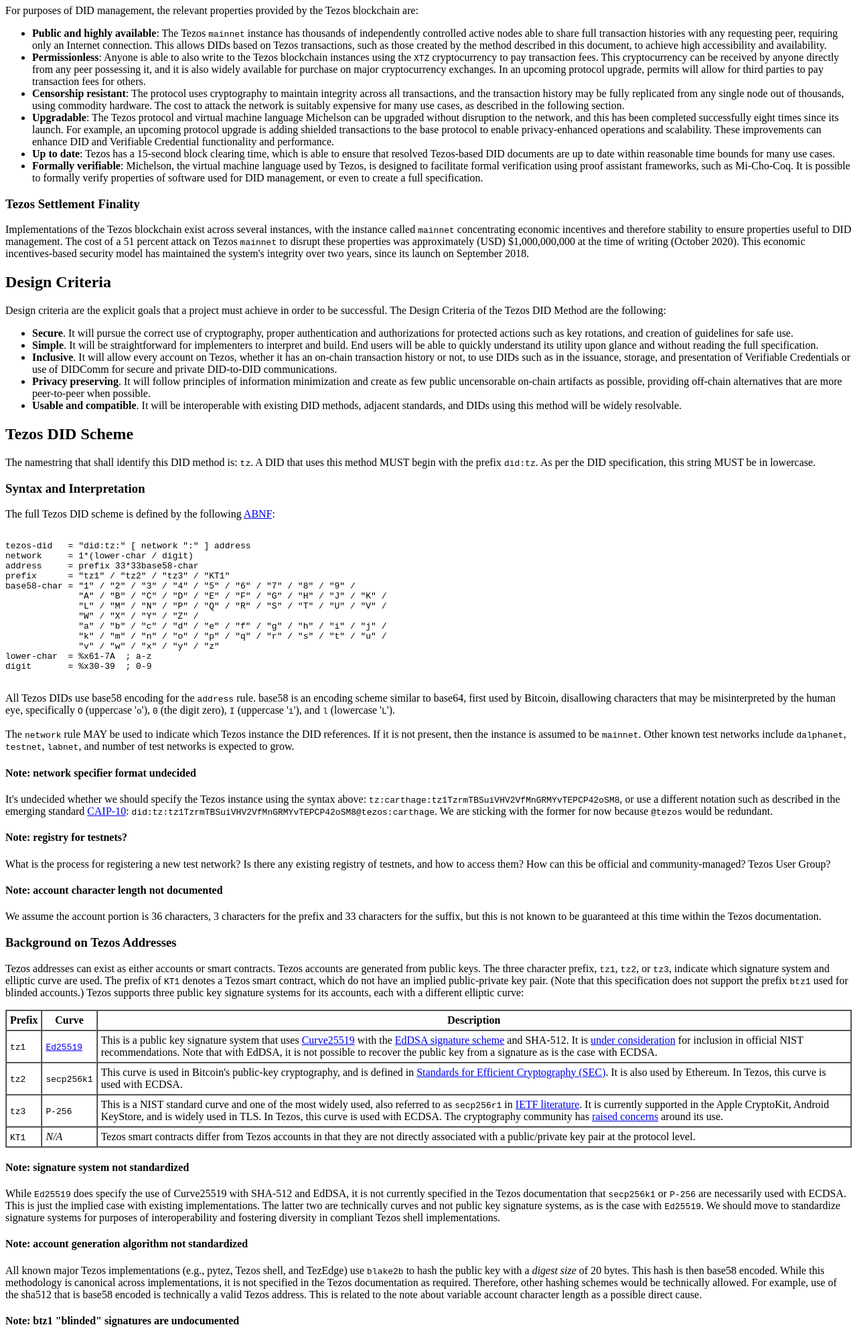
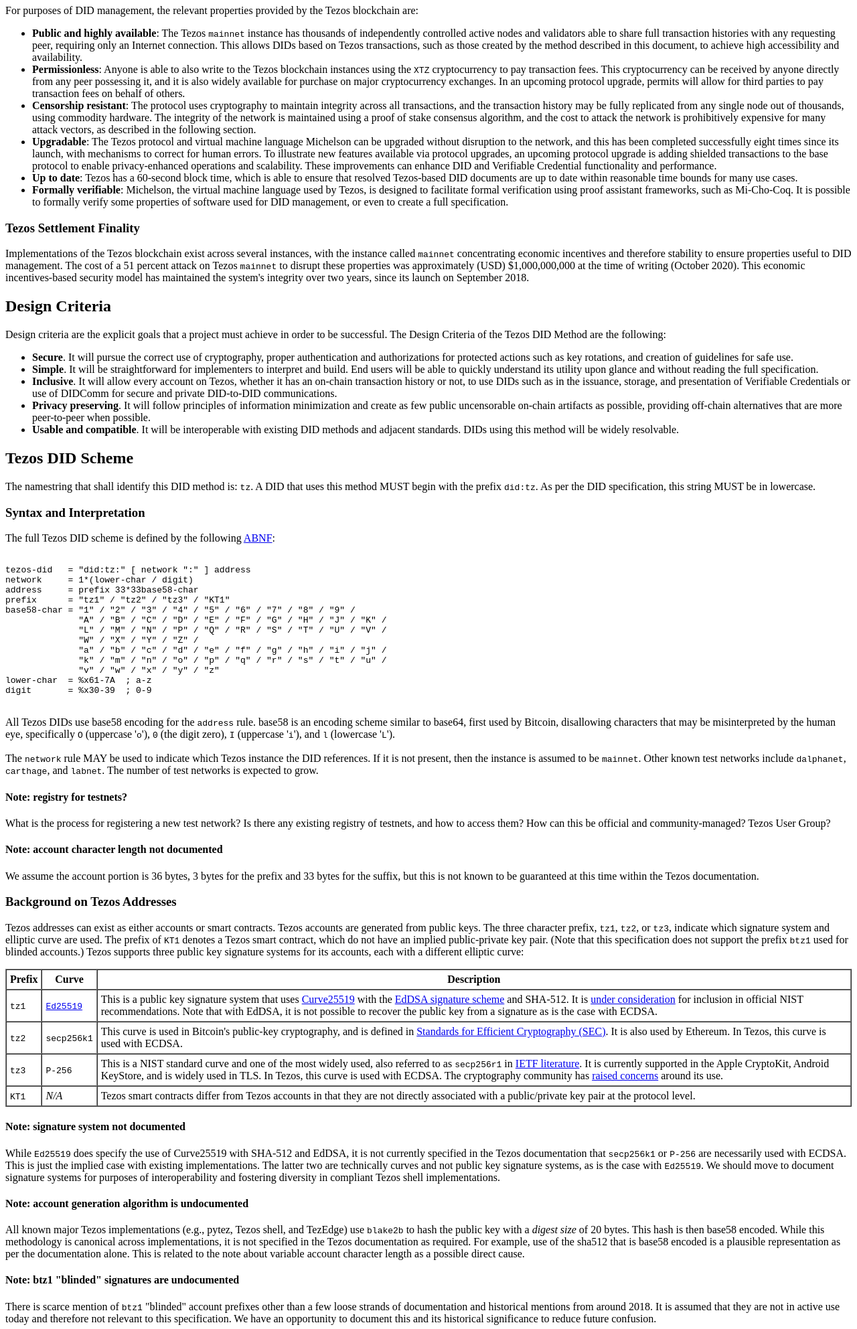
Before and after one commit to spruceid/did-tezos, a plain HTML site: page index.html in a window 1280 px wide. Shown: the part 440-2425 px from the top of the page at 67% size. Drawn offline with Linux system fonts and the light colour scheme; a script that the page names is missing.

Commit message:
updates from mk and gr

```diff
--- a/index.html
+++ b/index.html
@@ -23,13 +23,15 @@
 </head>
 <body>
   <section id='abstract'>
-  <p> Tezos is an open-source blockchain protocol that is self-amending and
-      uses a virtual machine language called Michelson, which is designed to
-      support formal verification using proof assistants. It can be used for
-      DID creation and management compatible with the issuance, storage, and
-      verification of Verifiable Credentials, achieving a pragmatic balance
-      across privacy, decentralization, and accessibility for general purpose
-      use in Internet scale consumer and B2B applications.</p>
+    <p> <a href="https://gitlab.com/tezos/tezos">Tezos</a> is an open-source
+        blockchain protocol that has a formalized process for upgrades and uses
+        a virtual machine language called Michelson, which is designed to
+        support formal verification using proof assistants. It can be used for
+        DID creation and management compatible with the issuance, storage, and
+        verification of Verifiable Credentials, achieving a pragmatic balance
+        across privacy, decentralization, and accessibility for general purpose
+        use in Internet scale consumer and B2B applications.
+  </p>
   </section>
   <section id='sotd'></section>
   <!-- introduction -->
@@ -69,10 +71,10 @@
   <ul>
     <li><b>Public and highly available</b>: The Tezos <code>mainnet</code>
         instance has thousands of independently controlled active nodes
-        able to share full transaction histories with any requesting peer,
-        requiring only an Internet connection. This allows DIDs based on
-        Tezos transactions, such as those created by the method described
-        in this document, to achieve high accessibility and
+        and validators able to share full transaction histories with any
+        requesting peer, requiring only an Internet connection. This allows
+        DIDs based on Tezos transactions, such as those created by the method
+        described in this document, to achieve high accessibility and
         availability.</li>
     <li><b>Permissionless</b>: Anyone is able to also write to the Tezos
         blockchain instances using the <code>XTZ</code> cryptocurrency to
@@ -80,27 +82,29 @@
         directly from any peer possessing it, and it is also widely
         available for purchase on major cryptocurrency exchanges. In an
         upcoming protocol upgrade, <a>permits</a> will allow for third
-        parties to pay transaction fees for others.</li>
+        parties to pay transaction fees on behalf of others.</li>
     <li><b>Censorship resistant</b>: The protocol uses cryptography to
-        maintain integrity across all transactions, and the transaction
-        history may be fully replicated from any single node out of
-        thousands, using commodity hardware. The cost to attack the network
-        is suitably expensive for many use cases, as described in the following
-        section.</li>
+        maintain integrity across all transactions, and the transaction history
+        may be fully replicated from any single node out of thousands, using
+        commodity hardware. The integrity of the network is maintained using a
+        proof of stake consensus algorithm, and the cost to attack the network
+        is prohibitively expensive for many attack vectors, as described in the
+        following section.</li>
     <li><b>Upgradable</b>: The Tezos protocol and virtual machine language
         Michelson can be upgraded without disruption to the network, and this
-        has been completed successfully eight times since its launch. For
-        example, an upcoming protocol upgrade is adding shielded transactions
-        to the base protocol to enable privacy-enhanced operations and
-        scalability. These improvements can enhance DID and Verifiable
-        Credential functionality and performance.</li>
-    <li><b>Up to date</b>: Tezos has a 15-second block clearing time, which
-        is able to ensure that resolved Tezos-based DID documents are up to
-        date within reasonable time bounds for many use cases.</li>
+        has been completed successfully eight times since its launch, with
+        mechanisms to correct for human errors. To illustrate new features
+        available via protocol upgrades, an upcoming protocol upgrade is adding
+        shielded transactions to the base protocol to enable privacy-enhanced
+        operations and scalability. These improvements can enhance DID and
+        Verifiable Credential functionality and performance.</li>
+    <li><b>Up to date</b>: Tezos has a 60-second block time, which is able to
+        ensure that resolved Tezos-based DID documents are up to date within
+        reasonable time bounds for many use cases.</li>
     <li><b>Formally verifiable</b>: Michelson, the virtual machine language
         used by Tezos, is designed to facilitate formal verification using
         proof assistant frameworks, such as Mi-Cho-Coq. It is possible to
-        formally verify properties of software used for DID management, or
+        formally verify some properties of software used for DID management, or
         even to create a full specification.</li>
   </ul>
   </section>
@@ -141,8 +145,8 @@
             artifacts as possible, providing off-chain alternatives that are
             more peer-to-peer when possible.</li>
         <li><b>Usable and compatible</b>. It will be interoperable with
-            existing DID methods, adjacent standards, and DIDs using this
-            method will be widely resolvable.</li>
+            existing DID methods and adjacent standards. DIDs using this method
+            will be widely resolvable.</li>
       </ul>
     </section>
     <section>
@@ -181,20 +185,9 @@
          <br/> <br/> The <code>network</code> rule MAY be used to indicate
          which Tezos instance the DID references. If it is not present, then
          the instance is assumed to be <code>mainnet</code>. Other known test
-         networks include <code>dalphanet</code>, <code>testnet</code>,
-         <code>labnet</code>, and number of test networks is expected to
+         networks include <code>dalphanet</code>, <code>carthage</code>,
+         and <code>labnet</code>. The number of test networks is expected to
          grow.</p>
-      <section>
-      <h4>Note: network specifier format undecided</h4>
-      <p>It's undecided whether we should specify the Tezos instance using the
-         syntax above:
-         <code>tz:carthage:tz1TzrmTBSuiVHV2VfMnGRMYvTEPCP42oSM8</code>, or
-         use a different notation such as described in the emerging standard
-         <a href="https://github.com/ChainAgnostic/CAIPs/blob/master/CAIPs/caip-10.md">CAIP-10</a>:
-         <code>did:tz:tz1TzrmTBSuiVHV2VfMnGRMYvTEPCP42oSM8@tezos:carthage</code>.
-         We are sticking with the former for now because <code>@tezos</code>
-         would be redundant.</p>
-      </section>
 
       <section>
       <h4>Note: registry for testnets?</h4>
@@ -205,9 +198,9 @@
 
       <section>
       <h4>Note: account character length not documented</h4>
-      <p>We assume the account portion is 36 characters, 3 characters for the
-         prefix and 33 characters for the suffix, but this is not known to be
-         guaranteed at this time within the Tezos documentation.</p>
+      <p>We assume the account portion is 36 bytes, 3 bytes for the prefix and
+          33 bytes for the suffix, but this is not known to be guaranteed at
+          this time within the Tezos documentation.</p>
       </section>
 
       </section>
@@ -271,29 +264,29 @@
         </table>
 
         <section>
-        <h4>Note: signature system not standardized</h4>
+        <h4>Note: signature system not documented</h4>
         <p>While <code>Ed25519</code> does specify the use of Curve25519 with
            SHA-512 and EdDSA, it is not currently specified in the Tezos
            documentation that <code>secp256k1</code> or <code>P-256</code> are
            necessarily used with ECDSA. This is just the implied case with
            existing implementations. The latter two are technically curves and
            not public key signature systems, as is the case with
-           <code>Ed25519</code>.  We should move to standardize signature
+           <code>Ed25519</code>. We should move to document signature
            systems for purposes of interoperability and fostering diversity in
            compliant Tezos shell implementations.</p>
         </section>
 
         <section>
-        <h4>Note: account generation algorithm not standardized</h4>
+        <h4>Note: account generation algorithm is undocumented</h4>
         <p>All known major Tezos implementations (e.g., pytez, Tezos shell, and
            TezEdge) use <code>blake2b</code> to hash the public key with a
            <i>digest size</i> of 20 bytes. This hash is then base58 encoded.
            While this methodology is canonical across implementations, it is
-           not specified in the Tezos documentation as required. Therefore,
-           other hashing schemes would be technically allowed. For example, use
-           of the sha512 that is base58 encoded is technically a valid Tezos
-           address.  This is related to the note about variable account
-           character length as a possible direct cause.</p>
+           not specified in the Tezos documentation as required.  For example,
+           use of the sha512 that is base58 encoded is a plausible
+           representation as per the documentation alone.  This is related to
+           the note about variable account character length as a possible
+           direct cause.</p>
         </section>
 
         <section>
@@ -336,7 +329,6 @@
         of data sources, known as resolution layers:</p>
     <ol>
       <li>Implied DID Document.</li>
-      <li>Corresponding on-chain protocol-level key rotations.</li>
       <li>Corresponding on-chain smart contract known as a DID Manager.</li>
       <li>Corresponding off-chain DID document signed updates.</li>
     </ol>
@@ -428,15 +420,10 @@
     </section> <!-- h4 -->
     </section> <!-- h3 -->
     <section> <!-- h3 -->
-    <h3>On-chain protocol-level key rotations</h3>
-    <p> This functionality is expected to become available with the Sapling
-        protocol upgrade.
-    </p>
-    </section>
-    <section> <!-- h3 -->
     <h3>DID Manager Smart Contract</h3>
     <p> DID Managers are smart contracts on the Tezos blockchain that implement
-        TZIP-19, satisfying the following abstract function interface:
+        TZIP-19, with Michelson annotations satisfying the following abstract
+        function interface:
     </p>
     <code><pre>
 rotateAuthentication :: (VerificationMethod, RotationSignature) => ()
@@ -462,12 +449,12 @@
 
     <p> The <code>RotationSignature</code> input parameter contains the
         signature of the data produced by concatenating the byte
-        representations of the current value, next value, and current rotation
-        count. The current rotation count is defined as the sum total of
-        successfully executed calls to both <code>rotateAuthentication</code>
-        and <code>rotateService</code> to date. For example, if each function
-        were successfully executed exactly once, the current rotation count
-        would be two.
+        representations of the current value's message digest, next value, and
+        current rotation count. The current rotation count is defined as the
+        sum total of successfully executed calls to both
+        <code>rotateAuthentication</code> and <code>rotateService</code> to
+        date. For example, if each function were successfully executed exactly
+        once, the current rotation count would be two.
     </p>
 
     <p> <code>getAuthentication</code> returns the verifiation method for
```
